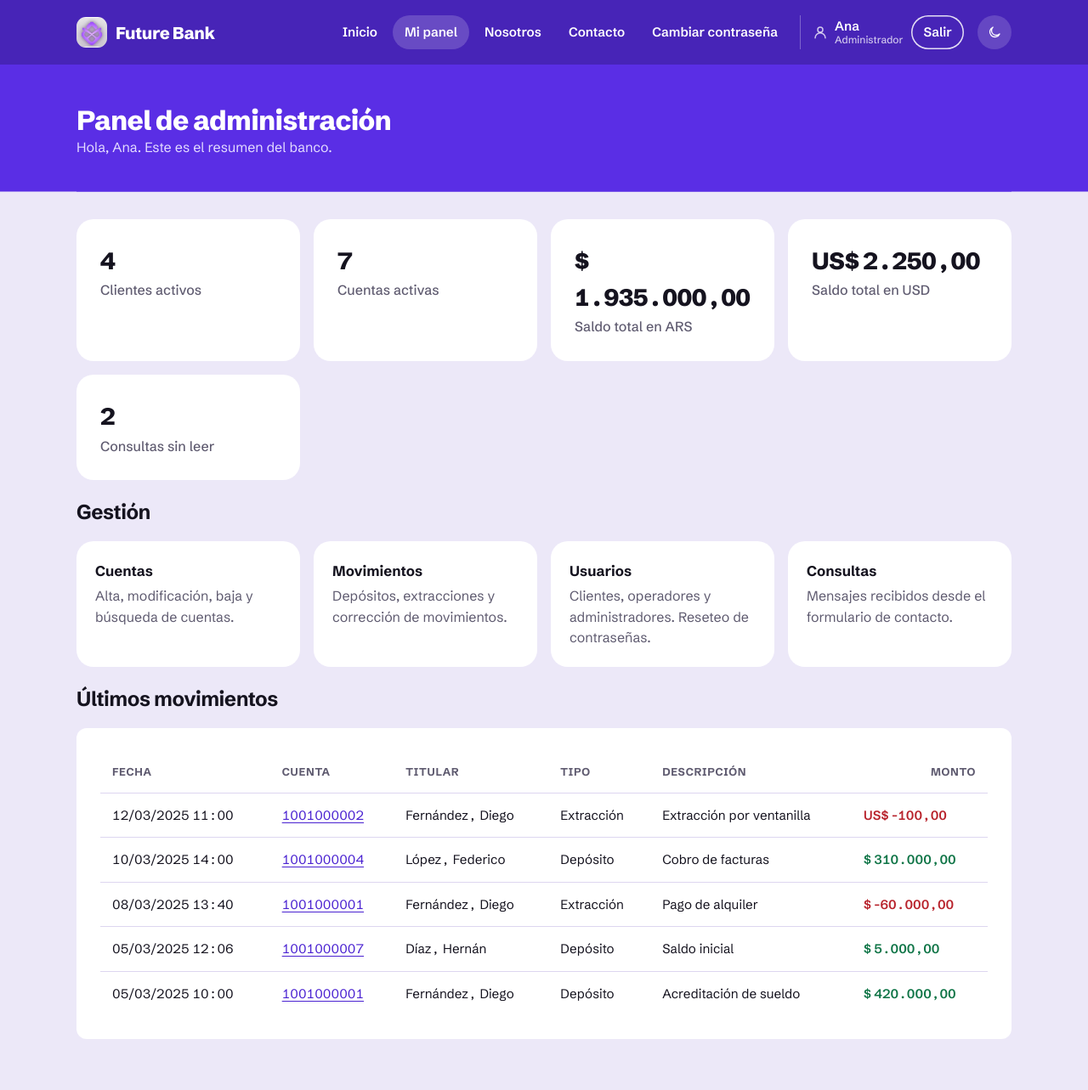
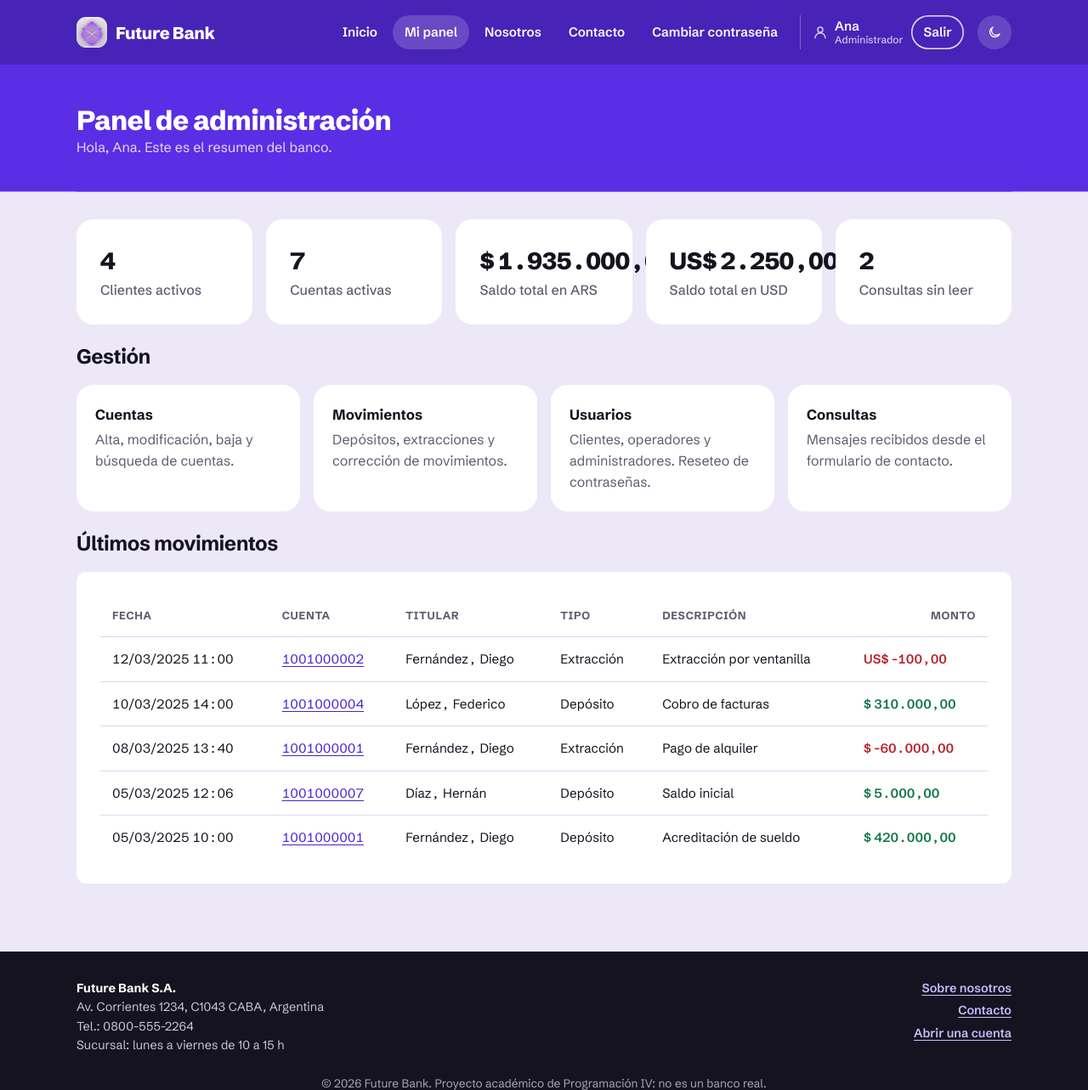
Before and after one commit to Lucas-Ferrari/frh-progra4-tp2, a PHP site: page /banco/admin/panel.php in a window 1280 px wide. Shown: the top 1283 px of the page at 85% size. Run offline with PHP 8.4, Linux system fonts and the light colour scheme; a user stored in the database is signed in; data comes from the database, SQL or seed files in the repository.

Commit message:
Cambio de estilo, imagenes, nueva marca

```diff
--- a/css/estilos.css
+++ b/css/estilos.css
@@ -458,7 +458,7 @@ code {
 
 .grilla {
     display: grid;
-    grid-template-columns: repeat(auto-fit, minmax(240px, 1fr));
+    grid-template-columns: repeat(auto-fit, minmax(200px, 1fr));
     gap: 16px;
     margin-bottom: 24px;
 }
@@ -502,8 +502,9 @@ code {
 
 .estadistica .valor {
     display: block;
-    font-size: 1.75rem;
+    font-size: clamp(1.35rem, 2.2vw, 1.75rem);
     font-weight: 800;
+    white-space: nowrap;
     letter-spacing: -0.02em;
     color: var(--titulos);
     font-variant-numeric: tabular-nums;
@@ -905,12 +906,14 @@ fieldset.campo {
 }
 
 .tabla th.texto-derecha { text-align: right; }
-/* Emails y mensajes largos cortan línea en lugar de romper la tabla */
-.tabla td { overflow-wrap: anywhere; }
+/* break-word (no anywhere): así DNI y emails no se parten letra por letra;
+   si la tabla no entra, el contenedor scrollea en horizontal */
+.tabla td { overflow-wrap: break-word; }
 .tabla tbody tr { transition: background 0.15s; }
 .tabla tbody tr:hover { background: var(--fila-hover); }
 .tabla tbody tr:last-child td { border-bottom: 0; }
-.tabla .inactivo { opacity: 0.55; }
+/* Color atenuado en vez de opacity: el texto mantiene contraste legible */
+.tabla .inactivo td { color: var(--texto-suave); }
 .tabla .no-leido { font-weight: 600; background: var(--fila-destacada); }
 
 .etiqueta-estado {
```
